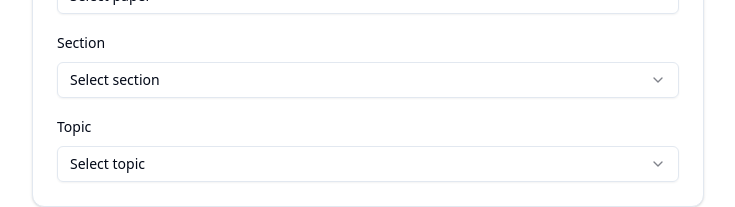
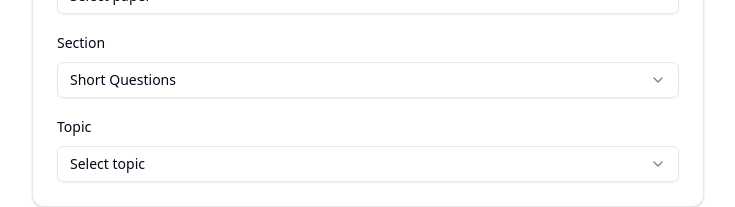
Before and after one commit to doylegavin/my-quiz-app, a Next.js app: page /quiz/create in a window 1280 px wide. Shown: the part 583-790 px from the top of the page, without its empty margins (272-1007 px from the left). Built offline with nearby package versions, Linux system fonts and the light colour scheme.

Commit message:
updated generated quiz questions page to display variable/selected fields

```diff
--- a/package.json
+++ b/package.json
@@ -31,6 +31,7 @@
     "axios": "^1.7.9",
     "class-variance-authority": "^0.7.1",
     "clsx": "^2.1.1",
+    "gpt-3-encoder": "^1.1.4",
     "lucide-react": "^0.468.0",
     "next": "^14.0.0",
     "next-auth": "^4.24.11",
--- a/src/app/api/generate-questions/route.tsx
+++ b/src/app/api/generate-questions/route.ts
@@ -2,6 +2,9 @@
 
 import OpenAI from "openai";
 import { NextResponse } from "next/server";
+
+
+
 
 // Example lists (replace these with actual curriculum data)
 //const currentEnglishPoets = ["Eavan Boland", "Seamus Heaney", "Emily Dickinson"];
@@ -13,7 +16,7 @@ const openai = new OpenAI({
 
 export async function POST(req: Request) {
   try {
-    const { subject, topic, level, paper, questionCount, difficulty } = await req.json();
+    const { subject, topic, level, paper, questionCount, difficulty, type } = await req.json();
 
     // Build the base instructions here and conditionally add instructions
     // based on subject/topic (as previously discussed)
@@ -54,30 +57,18 @@ export async function POST(req: Request) {
     No extra text.
     `;
 
-      /* // For English poetry, for example:
-      if (subject === "english" && topic.toLowerCase().includes("poetry")) {
-        const poet = currentEnglishPoets[Math.floor(Math.random() * currentEnglishPoets.length)];
-        baseInstructions += `
-        Include an unseen poem by ${poet}.
-        Ask ${questionCount} questions based on the poem, then provide a separate solutions section.
-        Each solution should have notes and marking scheme.
-      `;
-      } */
-
-      // ... Add similar logic for Irish, Maths, etc. here
-
-      if (subject === 'irish') {
-        baseInstructions +=  `All questions and solutions must be given in Gaeilge (Irish)`;
-      }
 
     const response = await openai.chat.completions.create({
-      model: "ft:gpt-4o-2024-08-06:personal:my-quiz-app2:AoXLUjAo", //works with gpt-4o-mini
+      model: "ft:gpt-4o-2024-08-06:personal:my-quiz-app2:AoXLUjAo",
       messages: [
         { role: "system", content: baseInstructions },
         { role: "user", content: userPrompt },
       ],
       temperature: 0.7,
     });
+
+    // 👇 Add this console log BEFORE parsing
+    console.log("Raw OpenAI Response:", response.choices[0]?.message?.content);
 
     let content = response.choices[0]?.message?.content?.trim() || "";
     const data = JSON.parse(content);
--- a/src/app/quiz/generated/GeneratedQuizClient.tsx
+++ b/src/app/quiz/generated/GeneratedQuizClient.tsx
@@ -11,6 +11,17 @@ export default function GeneratedQuizClient() {
   const questionsArray = data.questions || [];
   const solutionsArray = data.solutions || [];
 
+  // Extract selected quiz parameters
+  const subject = searchParams.get("subject") || "Random";
+  const level = searchParams.get("level") || "Random";
+  const difficulty = searchParams.get("difficulty") || "Random";
+  const paper = searchParams.get("paper") || "Random";
+  const section = searchParams.get("section") || "Random";
+  const topic = searchParams.get("topic") || "Random";
+
+  // Construct the selected quiz fields string
+  const selectedFields = `${difficulty} ${level} ${topic} ${section} (${paper}, ${subject})`;
+
   useEffect(() => {
     if (typeof window !== "undefined" && (window as any).MathJax) {
       (window as any).MathJax.typesetPromise();
@@ -19,7 +30,10 @@ export default function GeneratedQuizClient() {
 
   return (
     <div className="container mx-auto p-6">
-      <h1 className="text-2xl font-bold mb-4">Generated Questions</h1>
+      <h1 className="text-2xl font-bold mb-4">
+        Generated Questions: <span className="text-gray-600">{selectedFields}</span>
+      </h1>
+
       {questionsArray.length > 0 ? (
         <ul className="space-y-4">
           {questionsArray.map((q: { question: string }, index: number) => (
--- a/src/components/quiz-form.tsx
+++ b/src/components/quiz-form.tsx
@@ -38,7 +38,7 @@ const examStructure: SubjectStructure = {
 
       Both: {
         name: "Both",
-        sections: ["Random","Short Questions", "Long Questions"],
+        sections: ["Short Questions", "Long Questions"],
         topics: [
           "Random",
           "Algebra",
@@ -60,7 +60,7 @@ const examStructure: SubjectStructure = {
 
       paper1: {
         name: "Paper 1",
-        sections: ["Random", "Short Questions", "Long Questions"],
+        sections: [ "Short Questions", "Long Questions"],
         topics: [
           "Random",
           "Algebra",
@@ -75,7 +75,7 @@ const examStructure: SubjectStructure = {
       },
       paper2: {
         name: "Paper 2",
-        sections: ["Random", "Short Questions", "Long Questions"],
+        sections: ["Short Questions", "Long Questions"],
         topics: [
           "Random",
           "Geometry",
@@ -154,7 +154,7 @@ export function QuizForm() {
   const [selectedPaper, setSelectedPaper] = useState<string>("Both");
   const [selectedDifficulty, setSelectedDifficulty] = useState<string>("Random");
   const [selectedLevel, setSelectedLevel] = useState<string>("");
-  const [selectedSection, setSelectedSection] = useState<string>("Random");
+  const [selectedSection, setSelectedSection] = useState<string>("Short Questions");
   const [selectedTopic, setSelectedTopic] = useState<string>("Random");
   const [loading, setLoading] = useState(false);
   const [progress, setProgress] = useState(0);
@@ -179,13 +179,14 @@ export function QuizForm() {
 const handleSubmit = async (e: React.FormEvent) => {
   e.preventDefault();
   setLoading(true);
-    if (!selectedLevel) {
-      alert("Please select a level.");
-      setLoading(false);
-      return;
-    }
+
+  if (!selectedLevel) {
+    alert("Please select a level.");
+    setLoading(false);
+    return;
+  }
+
   simulateProgress();
-
 
   // Prepare the data to send to the API
   const requestData = {
@@ -194,27 +195,35 @@ const handleSubmit = async (e: React.FormEvent) => {
     topic: selectedTopic,
     level: selectedLevel,
     paper: selectedPaper,
+    sections: selectedSection,
   };
 
   try {
-    // Make an API call to fetch questions
     const response = await fetch("/api/generate-questions", {
       method: "POST",
       headers: { "Content-Type": "application/json" },
       body: JSON.stringify(requestData),
     });
 
-    console.log("Response:", response); // Log the raw response
+    console.log("Response:", response);
 
     if (response.ok) {
       const data = await response.json();
-      console.log("Data received:", data); // Log the JSON data
+      console.log("Data received:", data);
 
       if (data.questions && Array.isArray(data.questions)) {
-        // Pass data to the generated page using query parameters
-        router.push(
-          `/quiz/generated?questions=${encodeURIComponent(JSON.stringify(data))}`
-        );
+        // Encode query params with selected fields
+        const queryParams = new URLSearchParams({
+          questions: JSON.stringify(data),
+          subject: selectedSubject,
+          level: selectedLevel,
+          difficulty: selectedDifficulty,
+          paper: selectedPaper,
+          section: selectedSection,
+          topic: selectedTopic
+        });
+
+        router.push(`/quiz/generated?${queryParams.toString()}`);
       } else {
         console.error("Questions data is missing or invalid.");
       }
@@ -228,6 +237,7 @@ const handleSubmit = async (e: React.FormEvent) => {
     setLoading(false);
   }
 };
+
 
 
 
@@ -320,7 +330,7 @@ const handleSubmit = async (e: React.FormEvent) => {
                   <Label>Section</Label>
                   <Select onValueChange={setSelectedSection}>
                     <SelectTrigger>
-                      <SelectValue placeholder="Select section" />
+                      <SelectValue placeholder="Short Questions" />
                     </SelectTrigger>
                     <SelectContent>
                       {examStructure[selectedSubject].papers[selectedPaper].sections.map(
```
Also changed, not shown: src/lib/tokenUtils.tsx (added, +10 -0 lines), 1 other file (tests, documents, lock files or other folders).
